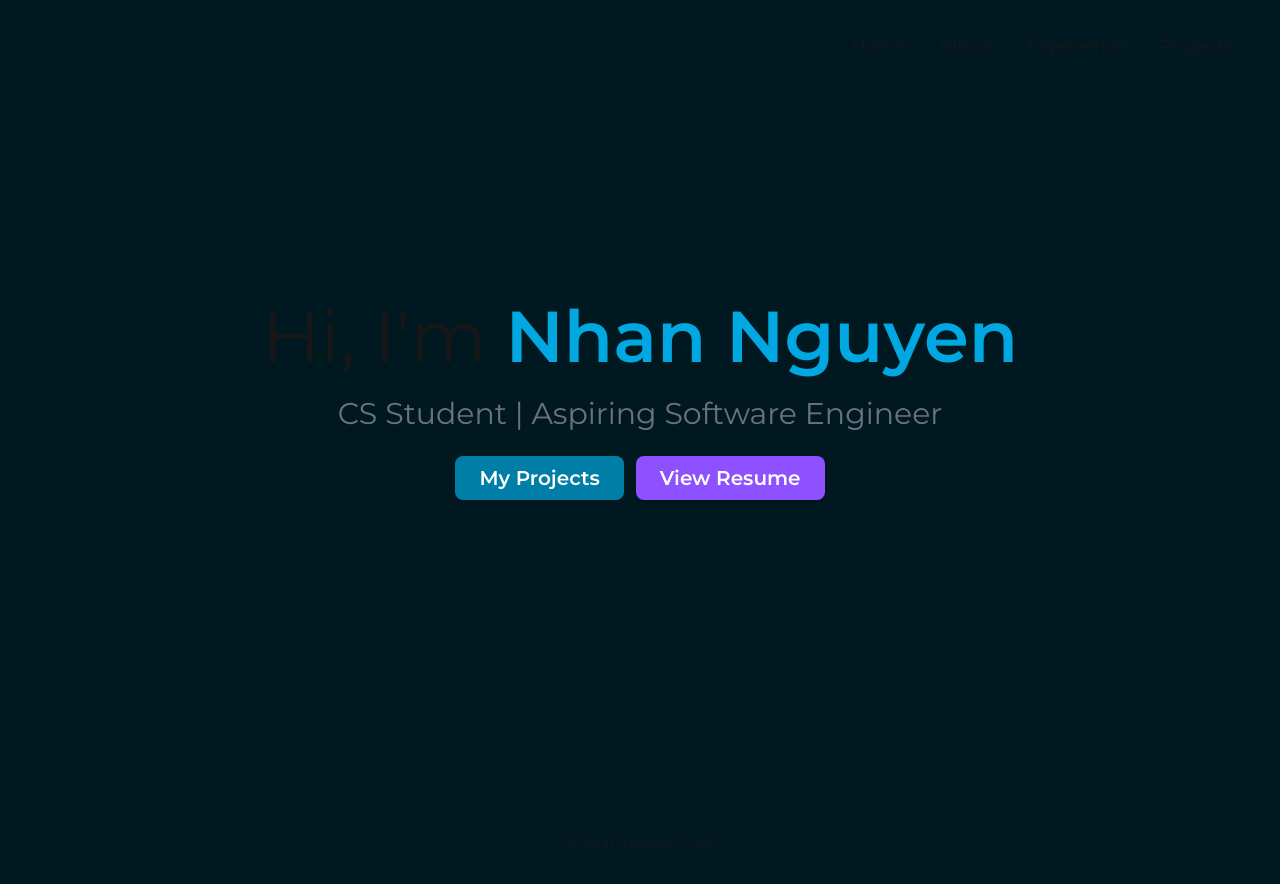
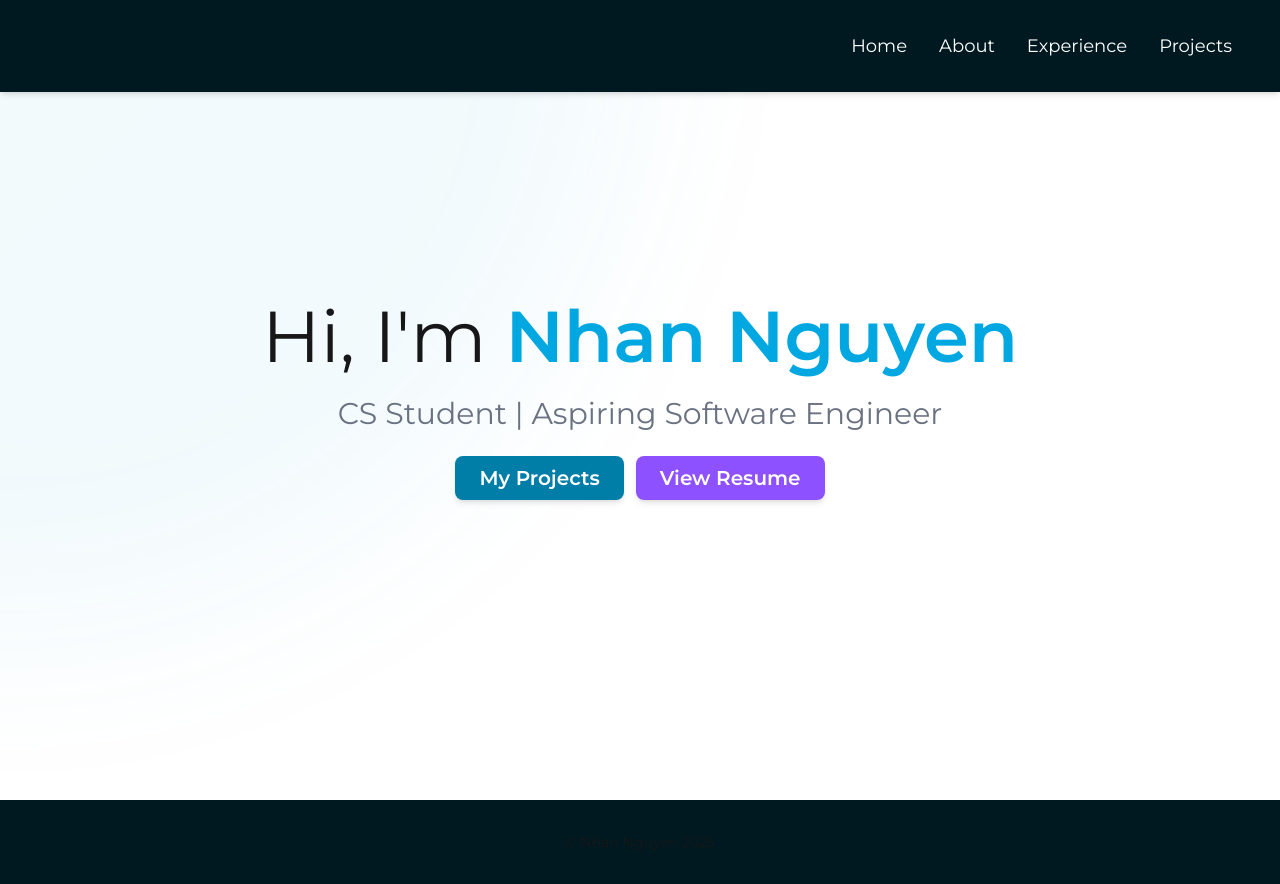
Before and after one commit to Detims/portfolio-real, a Next.js app: page / in a window 1280 px wide. Built offline with nearby package versions, Linux system fonts and the light colour scheme.

Commit message:
add cursor gradient and set background in global style

```diff
--- /dev/null
+++ b/src/app/components/CursorGradient.jsx
@@ -0,0 +1,42 @@
+'use client'
+import { useState, useEffect, useRef } from 'react';
+
+const CursorGradient = () => {
+    const [cursorPosition, setCursorPosition] = useState({ x: 0, y: 0 });
+    const circleRef = useRef(null);
+
+    useEffect(() => {
+        const moveCircle = (e) => {
+            setCursorPosition({ x: e.clientX, y: e.clientY });
+        };
+
+        window.addEventListener('mousemove', moveCircle);
+
+        return () => {
+            window.removeEventListener('mousemove', moveCircle);
+        };
+    }, []);
+
+    useEffect(() => {
+        if (circleRef.current) {
+            circleRef.current.style.left = `${cursorPosition.x}px`;
+            circleRef.current.style.top = `${cursorPosition.y}px`;
+        }
+    }, [cursorPosition]);
+
+    return (
+        <div
+            ref={circleRef}
+            className="fixed rounded-full bg-gradient-to-br from-[#007EA7] to-[#00A7E1] pointer-events-none -translate-x-1/2 -translate-y-1/2 opacity-5"
+            style={{
+                left: cursorPosition.x,
+                top: cursorPosition.y,
+                filter: 'blur(100px)',
+                width: '80rem',
+                height: '80rem',
+            }}
+        />
+    );
+};
+
+export default CursorGradient;
--- a/src/app/components/Navbar.jsx
+++ b/src/app/components/Navbar.jsx
@@ -2,9 +2,13 @@
 import Link from "next/link"
 import { useState } from "react"
 import { motion } from "framer-motion"
+import { usePathname } from "next/navigation"
 
 const Navbar = () => {
+    const pathname = usePathname()
     const [isOpen, setIsOpen] = useState(false)
+
+    const isActive = (path) => pathname === path;
 
     const navItems = [
         { href: '/', label: 'Home' },
@@ -25,10 +29,10 @@ const Navbar = () => {
 
                 {/* Navbar Links */}
                 {isOpen && (
-                    <ul className="md:hidden absolute top-full w-full bg-stone-400 right-0 flex flex-col pt-0 gap-4 items-center p-6">
+                    <ul className="md:hidden absolute top-full w-full bg-[#001921] right-0 flex flex-col pt-0 gap-4 items-center p-6">
                         {navItems.map((item) => (
                             <li key={item.href} className="px-4">
-                                <Link href={item.href} className="relative text-lg">
+                                <Link href={item.href} className={`relative text-lg hover:text-[#00A7E1] transition-colors duration-300`}>
                                     {item.label}
                                 </Link>
                             </li>
@@ -40,8 +44,9 @@ const Navbar = () => {
                 <ul className="hidden md:flex items-center">
                     {navItems.map((item) => (
                         <li key={item.href} className="px-4">
-                            <Link href={item.href} className="relative text-lg">
+                            <Link href={item.href} className={`relative text-lg text-white hover:text-[#00A7E1] group`}>
                                 {item.label}
+                                <span className="absolute bottom-0 left-0 w-full h-0.5 bg-[#00A7E1] scale-x-0 origin-left transition-transform duration-300 group-hover:scale-100"></span>
                             </Link>
                         </li>
                     ))}
--- a/src/app/globals.css
+++ b/src/app/globals.css
@@ -7,7 +7,7 @@
 
 @media (prefers-color-scheme: dark) {
   :root {
-    --background: #0a0a0a;
+    --background: #001921;
     --foreground: #ededed;
   }
 }
--- a/src/app/layout.js
+++ b/src/app/layout.js
@@ -1,6 +1,7 @@
 import "./globals.css";
 import Navbar from "@/app/components/Navbar";
 import Footer from "@/app/components/Footer";
+import CursorGradient from "./components/CursorGradient";
 import { Montserrat } from 'next/font/google';
 
 export const metadata = {
@@ -17,6 +18,7 @@ export default function RootLayout({ children }) {
   return (
     <html lang="en">
       <body className={`${montserrat.className}`}>
+        <CursorGradient />
         <Navbar />
         <main className="relative overflow-hidden">{children}</main>
         <Footer />
--- a/src/app/page.jsx
+++ b/src/app/page.jsx
@@ -5,7 +5,7 @@ import { motion } from "framer-motion";
 
 const Main = () => {
   return (
-    <div className="relative min-h-screen flex flex-col mx-auto text-center items-center justify-center overflow-hidden bg-[#001921]">
+    <div className="relative min-h-screen flex flex-col mx-auto text-center items-center justify-center overflow-hidden">
       {/* Content */}
       <div className="text-center">
         {/* <motion.div
```
